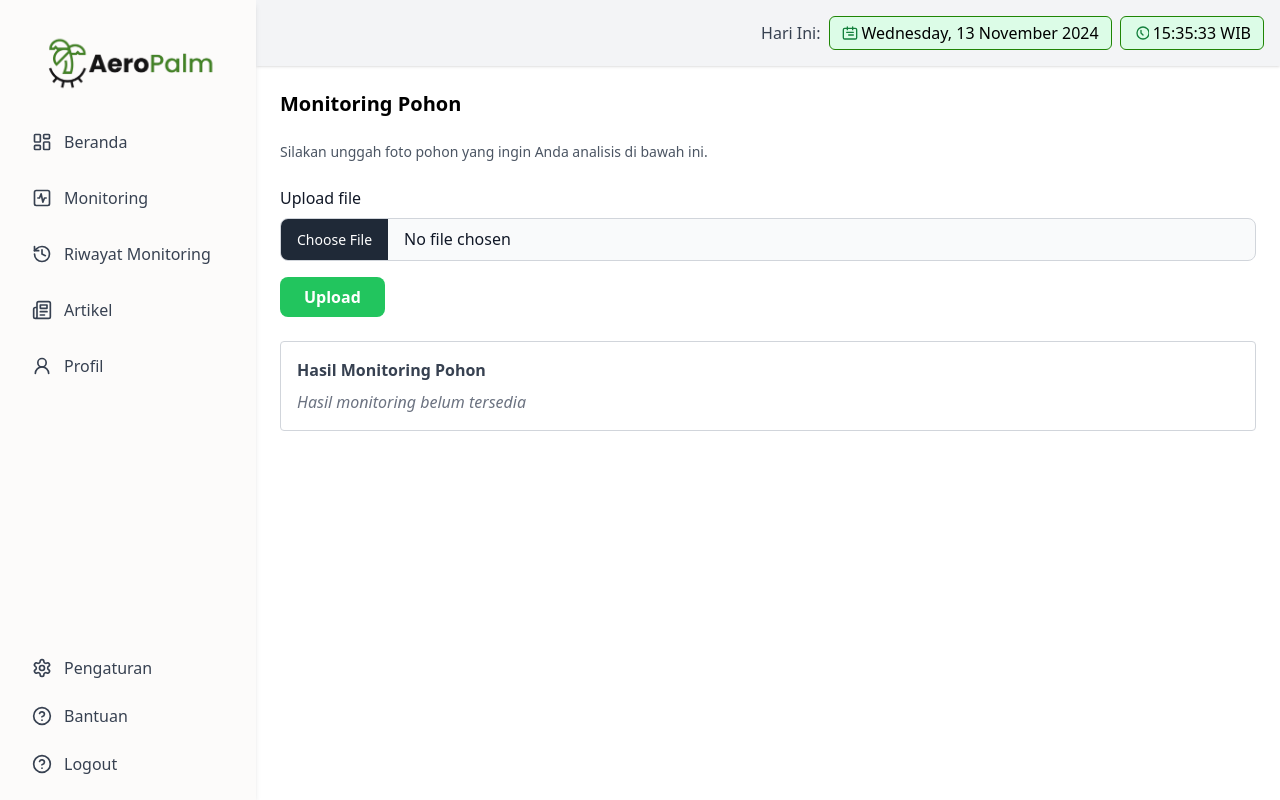
After one commit to DikaPutra07/sawitin_v2, a Laravel app: page /monitor-pohon in a window 1280 px wide. The commit adds this page. Run offline with Laravel 10, Linux system fonts and the light colour scheme; the visitor is signed in with stand-in values (Sample User, id 1); some libraries are stand-ins or nearby versions.

Commit message:
feat: monitor pohon

```diff
--- a/resources/views/layouts/head.blade.php
+++ b/resources/views/layouts/head.blade.php
@@ -4,9 +4,12 @@
     <meta http-equiv="X-UA-Compatible" content="ie=edge">
     <title>Document</title>
 
+    <link href="https://cdn.jsdelivr.net/npm/flowbite@2.5.2/dist/flowbite.min.css"  rel="stylesheet" />
+
     {{-- CDN Script --}}
     <script src="https://cdn.tailwindcss.com"></script>
     <script src="https://cdn.jsdelivr.net/npm/chart.js"></script>
+    <script src="https://cdn.jsdelivr.net/npm/flowbite@2.5.2/dist/flowbite.min.js"></script>
 
     <script>
         @include('layouts.tailwind_config')
--- /dev/null
+++ b/resources/views/monitor-pohon.blade.php
@@ -0,0 +1,20 @@
+@extends('layouts.layout')
+
+@section('content')
+
+      <div class="p-6 space-y-6">
+        <h1 class="text-xl font-bold">Monitoring Pohon</h1>
+        <p class="text-sm text-gray-600 mb-6">Silakan unggah foto pohon yang ingin Anda analisis di bawah ini.</p>
+        <form class="">
+            <label class="block mb-2 font-medium text-gray-900" for="file_input">Upload file</label>
+            <input class="block w-full text-gray-900 border text-bold border-gray-300 rounded-lg cursor-pointer bg-gray-50 focus:outline-none" id="file_input" type="file">
+            <button type="submit" class=" mt-4 px-6 py-2 bg-green-500 text-white text-md font-bold rounded-lg hover:bg-green-600">Upload</button>
+        </form>
+
+        <div class="border border-gray-300 rounded p-4 bg-white">
+          <h3 class="text-gray-700 font-semibold mb-2">Hasil Monitoring Pohon</h3>
+          <p class="text-gray-500 italic">Hasil monitoring belum tersedia</p>
+        </div>
+      </div>
+
+@endsection
--- a/routes/web.php
+++ b/routes/web.php
@@ -36,6 +36,9 @@ Route::middleware('auth')->group(function () {
     Route::get('/riwayatMonitoring', function () {
         return view('riwayatmonitoring');
     });
+    Route::get('/monitor-pohon', function () {
+        return view('monitor-pohon');
+    });
 });
 
 require __DIR__ . '/auth.php';
```
Also changed, not shown: resources/views/article.blade.php (+0 -9 lines).
